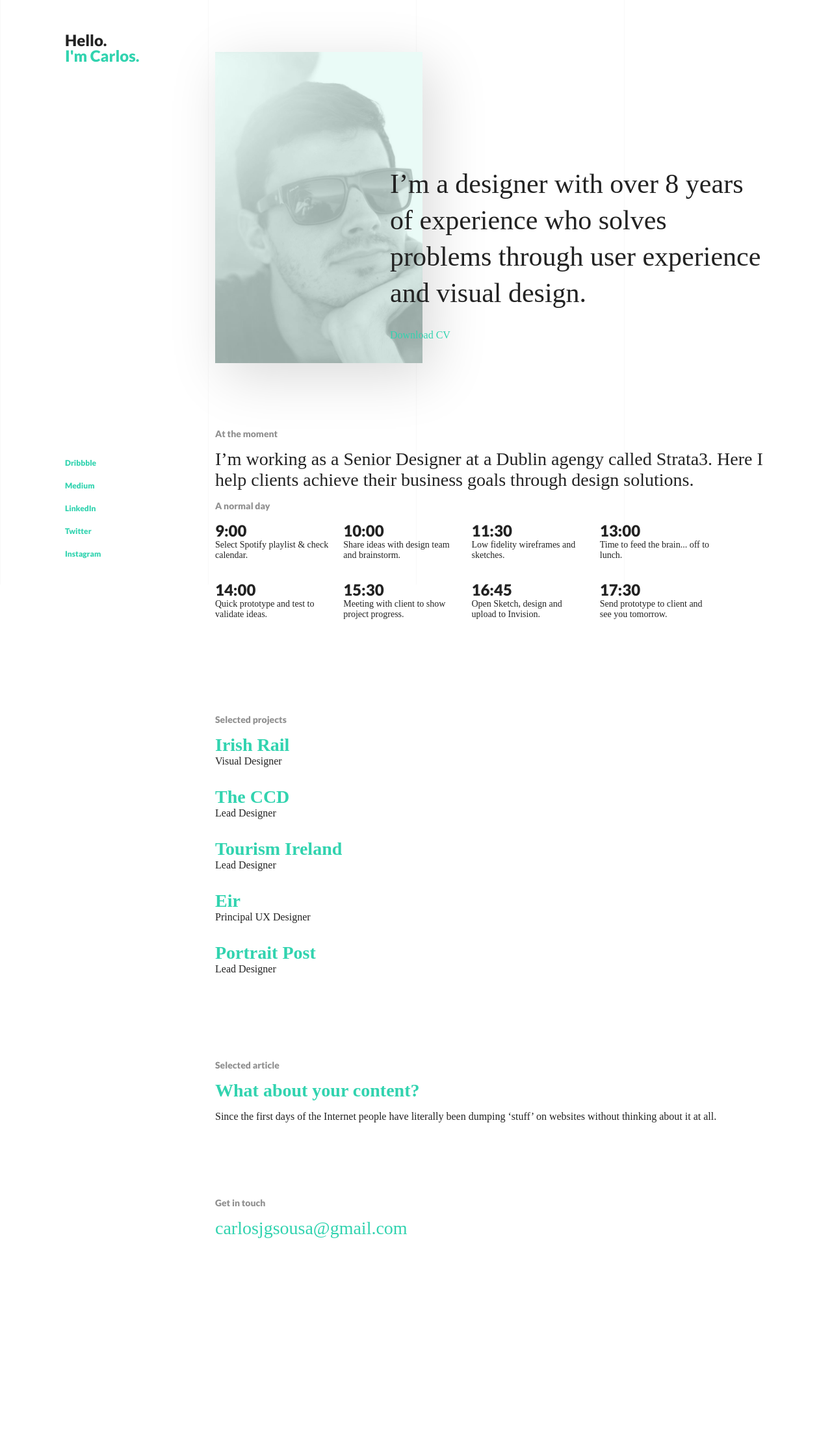
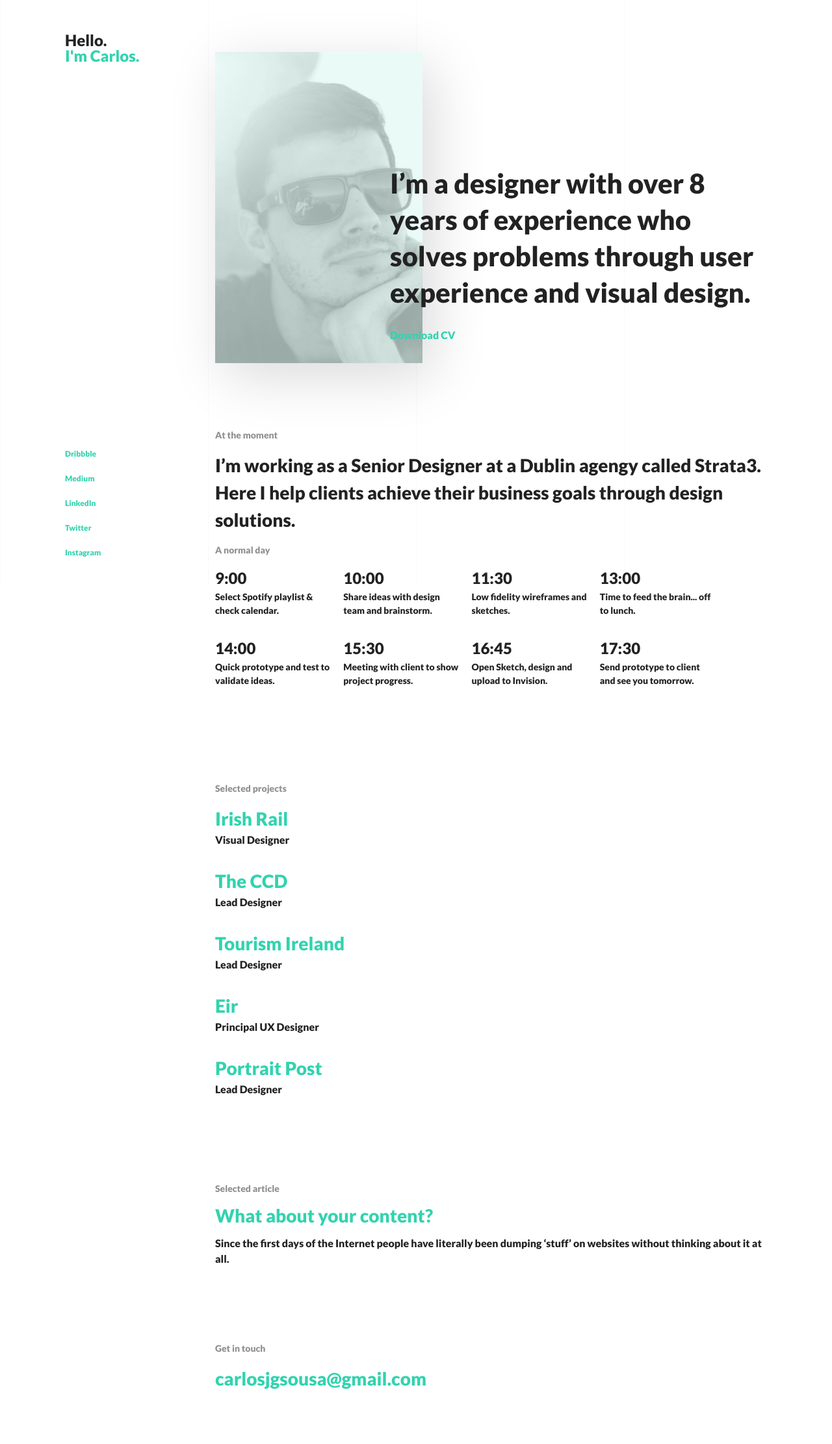
Before and after one commit to carlosjgsousa/carlosjgsousa.github.io, a Jekyll site: the page built from index.html, in a window 1280 px wide. Shown: the whole page at 65% size. Built offline with Jekyll 4.4.1, drawn with Linux system fonts in a browser that asks for light colours; nearby versions of some CDN libraries; before the commit the page ends 1987 px from its top, so only the background shows below that.

Commit message:
changing fonts

```diff
--- a/_includes/head.html
+++ b/_includes/head.html
@@ -5,7 +5,7 @@
   <meta name="google-site-verification" content="UvSVNNqaWoSVJdvzbZSVk-JjEXe-XREVKN6-GOpkft0" />
   <title>{% if page.title %}{{ page.title }}{% else %}{{ site.title }}{% endif %}</title>
   <meta name="description" content="{% if page.excerpt %}{{ page.excerpt | strip_html | strip_newlines | truncate: 160 }}{% else %}{{ site.description }}{% endif %}">
-  <link href='https://fonts.googleapis.com/css?family=Lato:900|Lora:700' rel='stylesheet' type='text/css'>
+  <link href='https://fonts.googleapis.com/css?family=Lato:900' rel='stylesheet' type='text/css'>
   <link rel="stylesheet" href="{{ "css/main.css" | prepend: site.baseurl }}">
   <link rel="canonical" href="{{ page.url | replace:'index.html','' | prepend: site.baseurl | prepend: site.url }}">
   <link rel="alternate" type="application/rss+xml" title="{{ site.title }}" href="{{ "feed.xml" | prepend: site.baseurl | prepend: site.url }}">
--- a/_sass/_base.scss
+++ b/_sass/_base.scss
@@ -18,6 +18,7 @@
  */
 body {
     font: $base-font-weight #{$base-font-size}/#{$base-line-height} $base-font-family;
+    font-family: $base-font-family;
     color: $text-color;
     background-color: $background-color;
     -webkit-text-size-adjust: 100%;
--- a/css/main.scss
+++ b/css/main.scss
@@ -6,7 +6,7 @@
 
 
 // Our variables
-$base-font-family: 'Lora', 'Georgia' serif;
+$base-font-family: "Lato", sans-serif;
 $base-font-size:   16px;
 $base-font-weight: 700;
 $small-font-size:  $base-font-size * 0.875;
```
